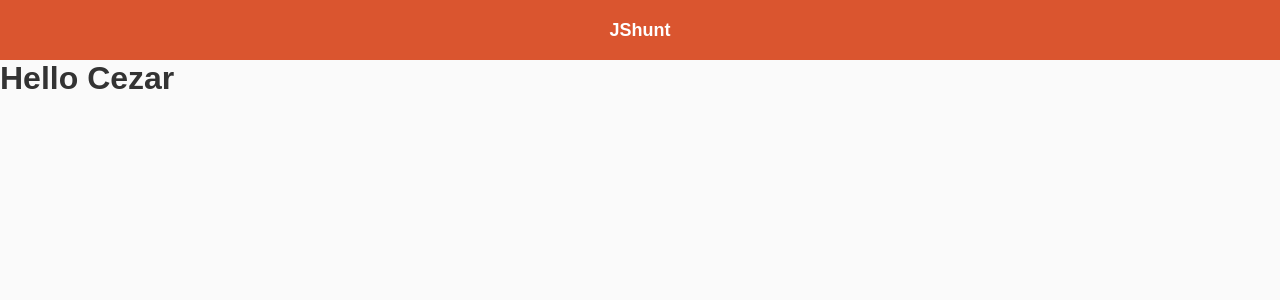
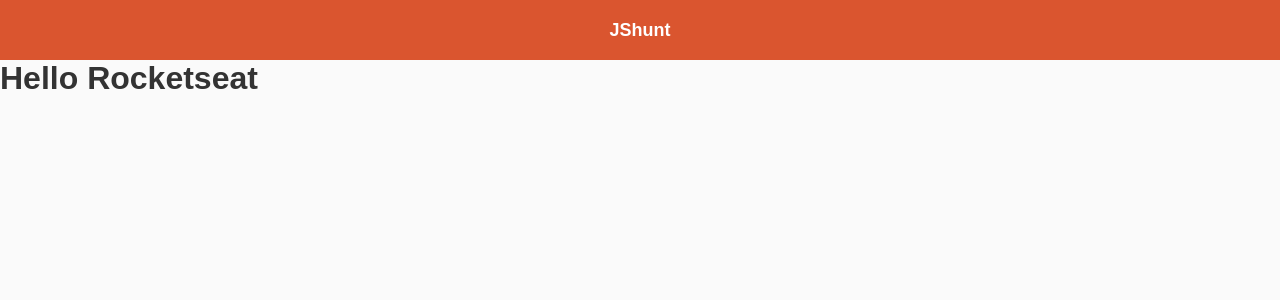
Before and after one commit to CrummenauerCA/React, a React (Create React App) app: page / in a window 1280 px wide. Shown: the top 300 px of the page. Built offline with nearby package versions, Linux system fonts and the light colour scheme.

Commit message:
Adicionando app e main...

```diff
--- a/package.json
+++ b/package.json
@@ -3,6 +3,7 @@
   "version": "0.1.0",
   "private": true,
   "dependencies": {
+    "axios": "^0.18.0",
     "react": "^16.7.0",
     "react-dom": "^16.7.0",
     "react-scripts": "2.1.3"
--- a/src/App.js
+++ b/src/App.js
@@ -1,11 +1,12 @@
 import React, { Component } from 'react';
 import './styles.css';
 import Header from './components/Header';
+import Main from './pages/main';
 
 const App = () => (
     <div className="App">
-        <Header/>
-        <h1>Hello Cezar</h1>
+        <Header />
+        <Main />
 
     </div>
 );
--- /dev/null
+++ b/src/pages/main/index.js
@@ -0,0 +1,8 @@
+import React, { Component } from 'react';
+import api from '../../services/api';
+
+export default class Main extends Component {
+    render() {
+        return <h1>Hello Rocketseat</h1>
+    }
+}
--- /dev/null
+++ b/src/services/api.js
@@ -0,0 +1,7 @@
+import axios from 'axios';
+
+const api = axios.create({
+    base: 'https://rocketseat-node.herokuapp.com/api'
+});
+
+export default api;
```
Also changed, not shown: 1 other file (tests, documents, lock files or other folders).
